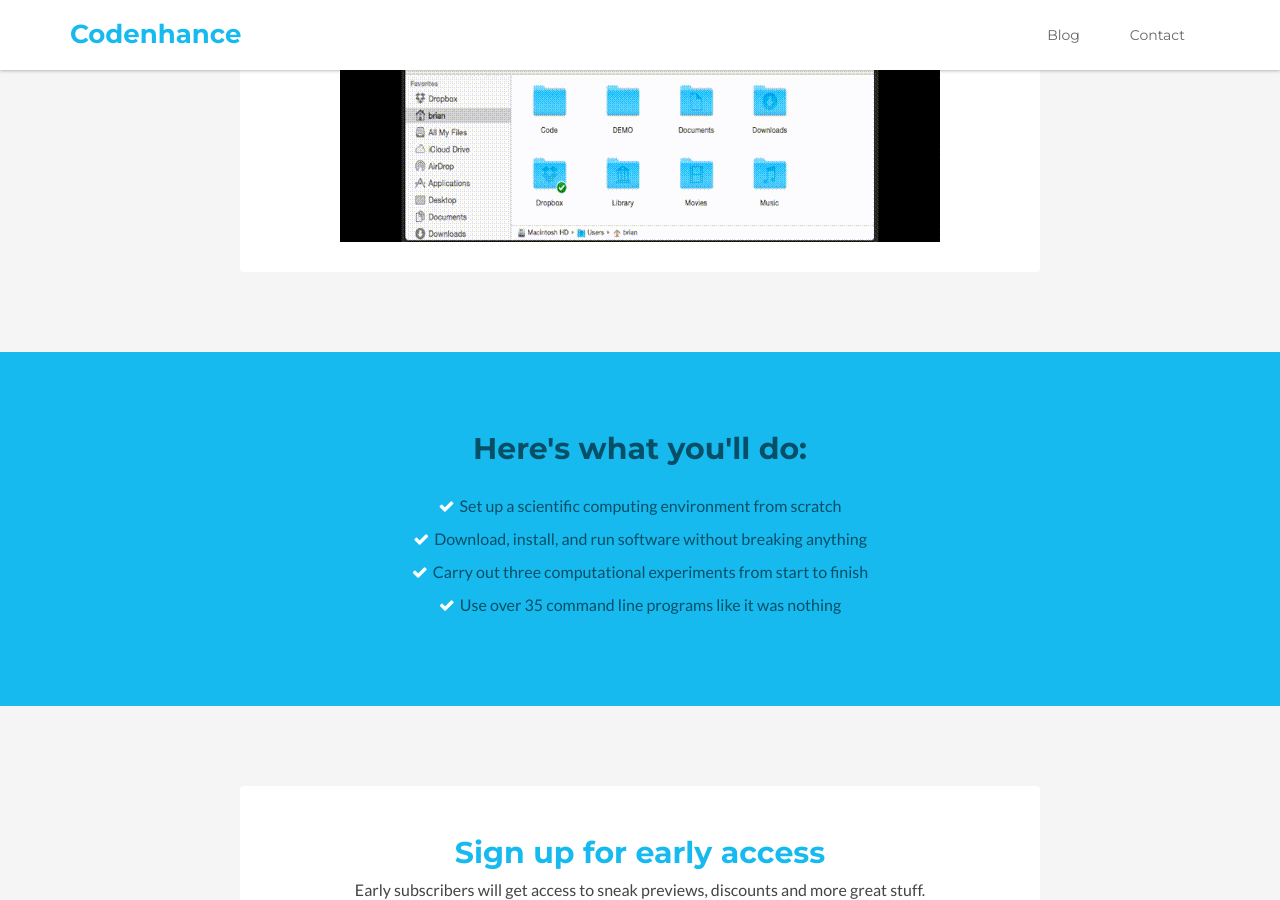
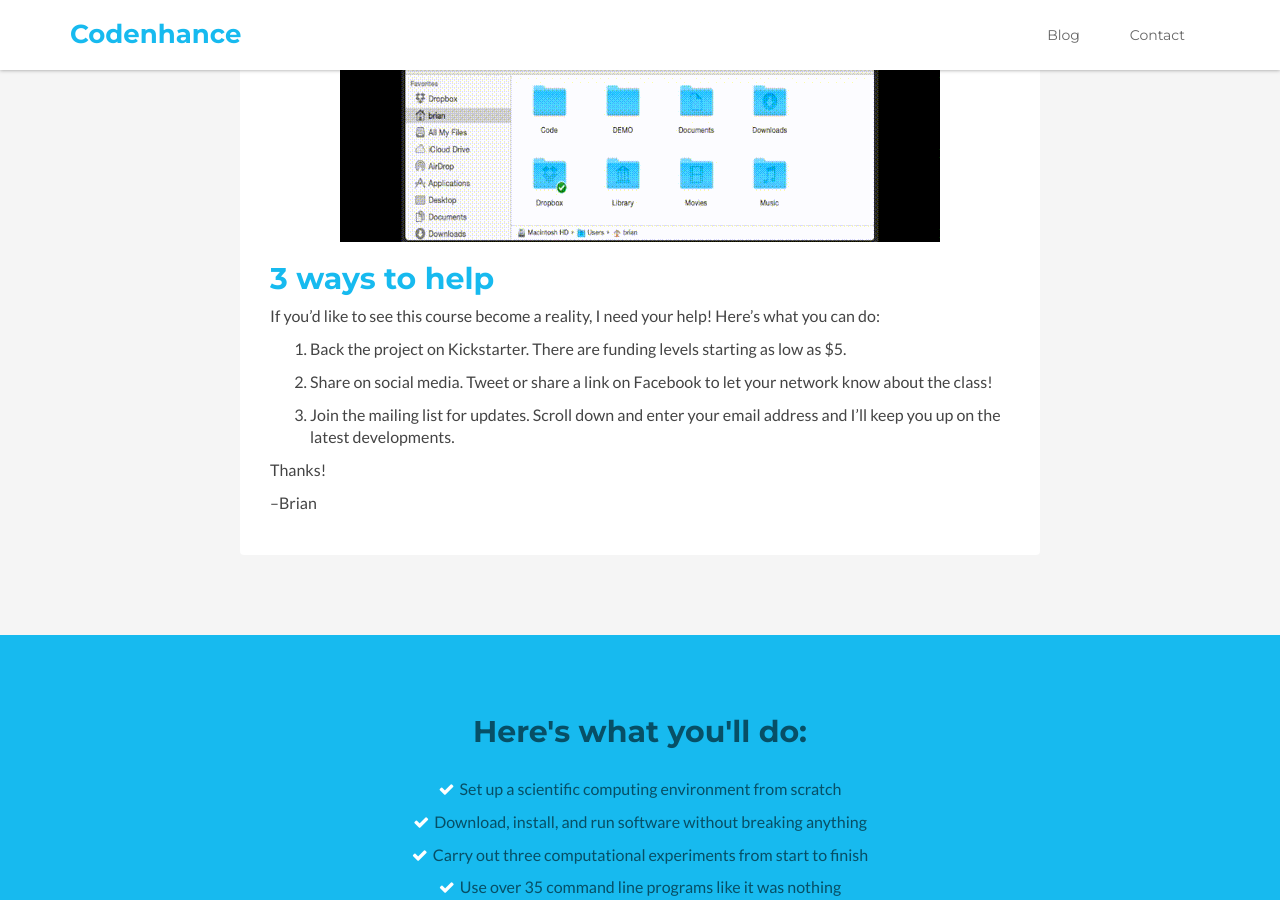
Before and after one commit to Codenhance/codenhance.github.io, a Jekyll site: the page built from learn-the-command-line-for-science/index.md, in a window 1280 px wide and 900 px high, scrolled down 827 px. Built offline with Jekyll 4.4.1, drawn with Linux system fonts in a browser that asks for light colours; comment, search, counter and statistics services are not loaded.

Commit message:
add more info to learn the command line for science page

```diff
--- a/learn-the-command-line-for-science/index.md
+++ b/learn-the-command-line-for-science/index.md
@@ -15,3 +15,17 @@ Learning the command line is a requirement for scientific computing, and it's al
 
 <div class="text-center">
 <img src="/assets/cli_gui_demo.gif" alt="Animated gif of a command line interface demo"></div>
+
+## 3 ways to help
+
+If you'd like to see this course become a reality, I need your help! Here's what you can do:
+
+1. Back the project on Kickstarter. There are funding levels starting as low as $5.
+
+2. Share on social media. Tweet or share a link on Facebook to let your network know about the class!
+
+3. Join the mailing list for updates. Scroll down and enter your email address and I'll keep you up on the latest developments.
+
+Thanks!
+
+--Brian
```
